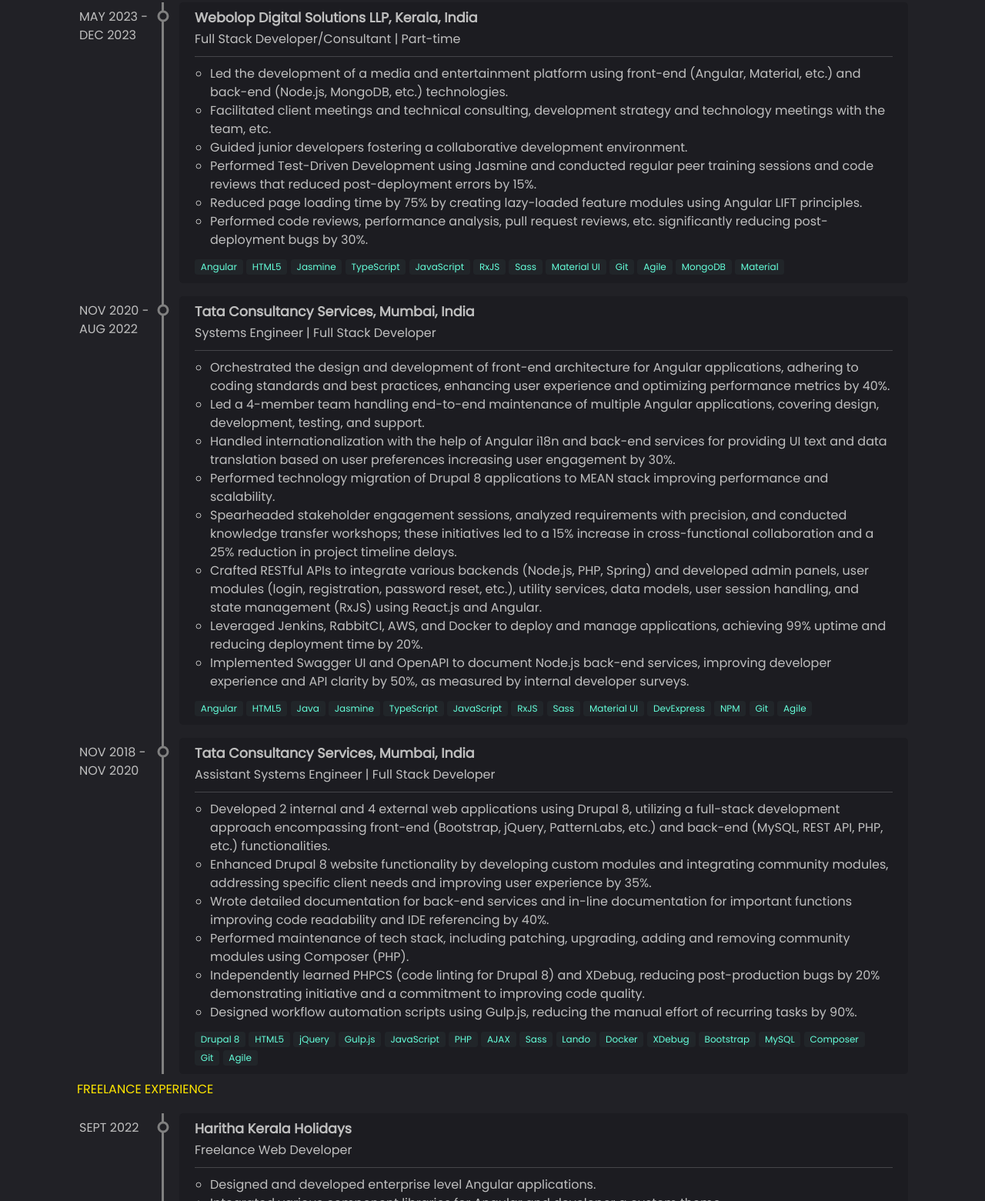
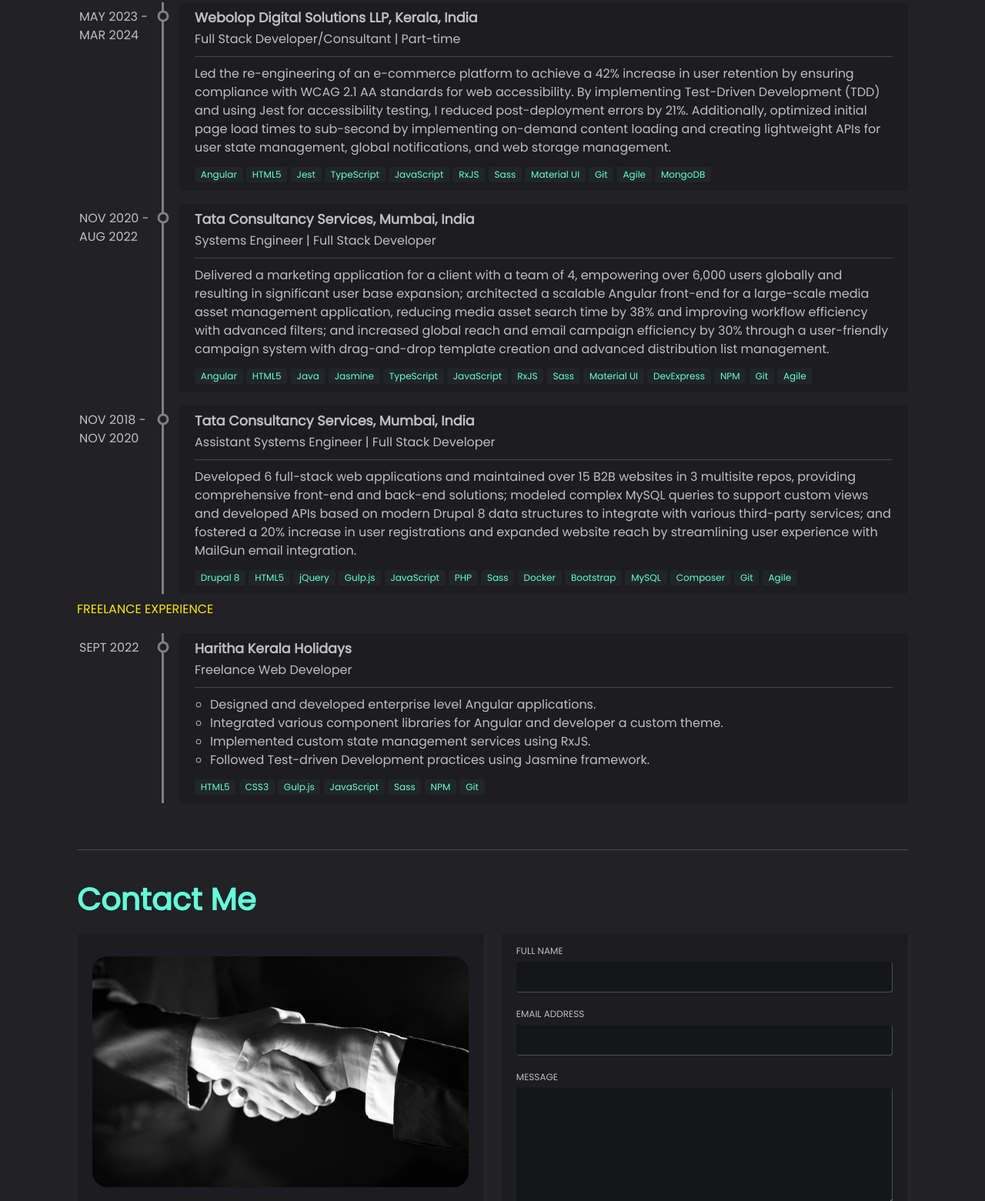
Before and after one commit to SidharthSreekumar/sidharthsreekumar-ts-vite, a website built with Vite: page index.html in a window 1280 px wide. Shown: the part 1622-3183 px from the top of the page at 77% size. Built offline with nearby package versions, Linux system fonts and the light colour scheme.

Commit message:
Updated resume and experience

```diff
--- a/index.html
+++ b/index.html
@@ -106,7 +106,7 @@
               <a
                 target="_blank"
                 aria-label="Resume logo"
-                href="./files/Resume_SidharthSreekumar_WebDeveloper.pdf"
+                href="./files/Resume_SidharthSreekumar.pdf"
                 ><i class="bi bi-file-earmark-person"></i
               ></a>
             </div>
@@ -320,45 +320,24 @@
               <p class="role">Full Stack Developer/Consultant | Part-time</p>
               <p class="date-interval">
                 <time datetime="2020-11">MAY 2023</time> -
-                <time datetime="2022-08">DEC 2023</time>
+                <time datetime="2022-08">MAR 2024</time>
               </p>
               <hr />
               <div>
-                <ul>
-                  <li>
-                    Led the development of a media and entertainment platform
-                    using front-end (Angular, Material, etc.) and back-end
-                    (Node.js, MongoDB, etc.) technologies.
-                  </li>
-                  <li>
-                    Facilitated client meetings and technical consulting,
-                    development strategy and technology meetings with the team,
-                    etc.
-                  </li>
-                  <li>
-                    Guided junior developers fostering a collaborative
-                    development environment.
-                  </li>
-                  <li>
-                    Performed Test-Driven Development using Jasmine and
-                    conducted regular peer training sessions and code reviews
-                    that reduced post-deployment errors by 15%.
-                  </li>
-                  <li>
-                    Reduced page loading time by 75% by creating lazy-loaded
-                    feature modules using Angular LIFT principles.
-                  </li>
-                  <li>
-                    Performed code reviews, performance analysis, pull request
-                    reviews, etc. significantly reducing post-deployment bugs by
-                    30%.
-                  </li>
-                </ul>
+                Led the re-engineering of an e-commerce platform to achieve a
+                42% increase in user retention by ensuring compliance with WCAG
+                2.1 AA standards for web accessibility. By implementing
+                Test-Driven Development (TDD) and using Jest for accessibility
+                testing, I reduced post-deployment errors by 21%. Additionally,
+                optimized initial page load times to sub-second by implementing
+                on-demand content loading and creating lightweight APIs for user
+                state management, global notifications, and web storage
+                management.
               </div>
               <div class="tech">
                 <span class="badge text-bg-dark">Angular</span>
                 <span class="badge text-bg-dark">HTML5</span>
-                <span class="badge text-bg-dark">Jasmine</span>
+                <span class="badge text-bg-dark">Jest</span>
                 <span class="badge text-bg-dark">TypeScript</span>
                 <span class="badge text-bg-dark">JavaScript</span>
                 <span class="badge text-bg-dark">RxJS</span>
@@ -367,7 +346,6 @@
                 <span class="badge text-bg-dark">Git</span>
                 <span class="badge text-bg-dark">Agile</span>
                 <span class="badge text-bg-dark">MongoDB</span>
-                <span class="badge text-bg-dark">Material</span>
               </div>
             </li>
             <li class="timeline-item ptf-card">
@@ -379,53 +357,15 @@
               </p>
               <hr />
               <div>
-                <ul>
-                  <li>
-                    Orchestrated the design and development of front-end
-                    architecture for Angular applications, adhering to coding
-                    standards and best practices, enhancing user experience and
-                    optimizing performance metrics by 40%.
-                  </li>
-                  <li>
-                    Led a 4-member team handling end-to-end maintenance of
-                    multiple Angular applications, covering design, development,
-                    testing, and support.
-                  </li>
-                  <li>
-                    Handled internationalization with the help of Angular i18n
-                    and back-end services for providing UI text and data
-                    translation based on user preferences increasing user
-                    engagement by 30%.
-                  </li>
-                  <li>
-                    Performed technology migration of Drupal 8 applications to
-                    MEAN stack improving performance and scalability.
-                  </li>
-                  <li>
-                    Spearheaded stakeholder engagement sessions, analyzed
-                    requirements with precision, and conducted knowledge
-                    transfer workshops; these initiatives led to a 15% increase
-                    in cross-functional collaboration and a 25% reduction in
-                    project timeline delays.
-                  </li>
-                  <li>
-                    Crafted RESTful APIs to integrate various backends (Node.js,
-                    PHP, Spring) and developed admin panels, user modules
-                    (login, registration, password reset, etc.), utility
-                    services, data models, user session handling, and state
-                    management (RxJS) using React.js and Angular.
-                  </li>
-                  <li>
-                    Leveraged Jenkins, RabbitCI, AWS, and Docker to deploy and
-                    manage applications, achieving 99% uptime and reducing
-                    deployment time by 20%.
-                  </li>
-                  <li>
-                    Implemented Swagger UI and OpenAPI to document Node.js
-                    back-end services, improving developer experience and API
-                    clarity by 50%, as measured by internal developer surveys.
-                  </li>
-                </ul>
+                Delivered a marketing application for a client with a team of 4,
+                empowering over 6,000 users globally and resulting in
+                significant user base expansion; architected a scalable Angular
+                front-end for a large-scale media asset management application,
+                reducing media asset search time by 38% and improving workflow
+                efficiency with advanced filters; and increased global reach and
+                email campaign efficiency by 30% through a user-friendly
+                campaign system with drag-and-drop template creation and
+                advanced distribution list management.
               </div>
               <div class="tech">
                 <span class="badge text-bg-dark">Angular</span>
@@ -454,39 +394,7 @@
               </p>
               <hr />
               <div>
-                <ul>
-                  <li>
-                    Developed 2 internal and 4 external web applications using
-                    Drupal 8, utilizing a full-stack development approach
-                    encompassing front-end (Bootstrap, jQuery, PatternLabs,
-                    etc.) and back-end (MySQL, REST API, PHP, etc.)
-                    functionalities.
-                  </li>
-                  <li>
-                    Enhanced Drupal 8 website functionality by developing custom
-                    modules and integrating community modules, addressing
-                    specific client needs and improving user experience by 35%.
-                  </li>
-                  <li>
-                    Wrote detailed documentation for back-end services and
-                    in-line documentation for important functions improving code
-                    readability and IDE referencing by 40%.
-                  </li>
-                  <li>
-                    Performed maintenance of tech stack, including patching,
-                    upgrading, adding and removing community modules using
-                    Composer (PHP).
-                  </li>
-                  <li>
-                    Independently learned PHPCS (code linting for Drupal 8) and
-                    XDebug, reducing post-production bugs by 20% demonstrating
-                    initiative and a commitment to improving code quality.
-                  </li>
-                  <li>
-                    Designed workflow automation scripts using Gulp.js, reducing
-                    the manual effort of recurring tasks by 90%.
-                  </li>
-                </ul>
+                Developed 6 full-stack web applications and maintained over 15 B2B websites in 3 multisite repos, providing comprehensive front-end and back-end solutions; modeled complex MySQL queries to support custom views and developed APIs based on modern Drupal 8 data structures to integrate with various third-party services; and fostered a 20% increase in user registrations and expanded website reach by streamlining user experience with MailGun email integration.
               </div>
               <div class="tech">
                 <span class="badge text-bg-dark">Drupal 8</span>
@@ -495,11 +403,8 @@
                 <span class="badge text-bg-dark">Gulp.js</span>
                 <span class="badge text-bg-dark">JavaScript</span>
                 <span class="badge text-bg-dark">PHP</span>
-                <span class="badge text-bg-dark">AJAX</span>
                 <span class="badge text-bg-dark">Sass</span>
-                <span class="badge text-bg-dark">Lando</span>
                 <span class="badge text-bg-dark">Docker</span>
-                <span class="badge text-bg-dark">XDebug</span>
                 <span class="badge text-bg-dark">Bootstrap</span>
                 <span class="badge text-bg-dark">MySQL</span>
                 <span class="badge text-bg-dark">Composer</span>
@@ -588,7 +493,7 @@
                   <a
                     target="_blank"
                     aria-label="Resume logo"
-                    href="./files/Resume_SidharthSreekumar_WebDeveloper.pdf"
+                    href="./files/Resume_SidharthSreekumar.pdf"
                     ><i class="bi bi-file-earmark-person"></i
                   ></a>
                 </div>
--- a/src/scss/_config.scss
+++ b/src/scss/_config.scss
@@ -1,6 +1,3 @@
-$primary-color: #272727;
-$secondary-color: #ffbf00;
-
 * {
   box-sizing: border-box;
   margin: 0;
```
Also changed, not shown: 2 other files.
